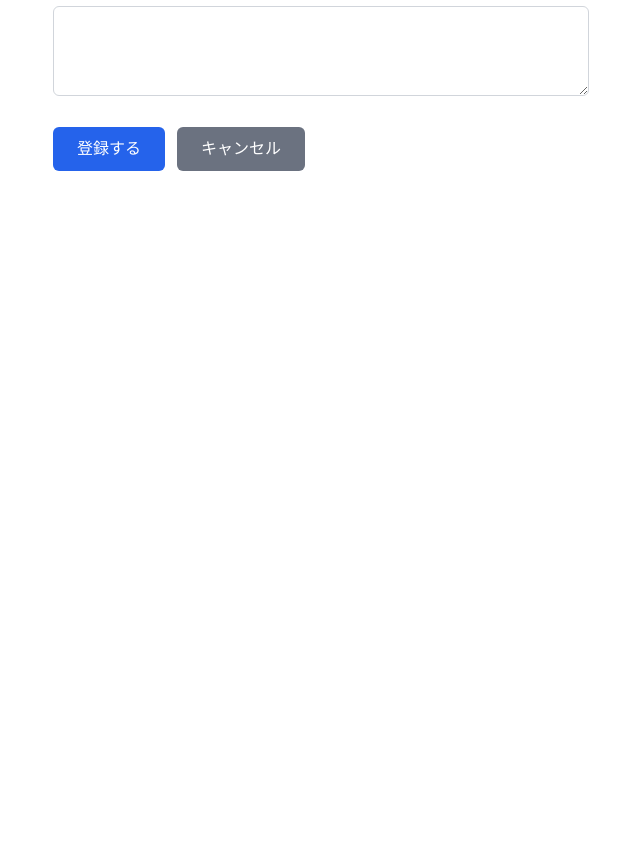
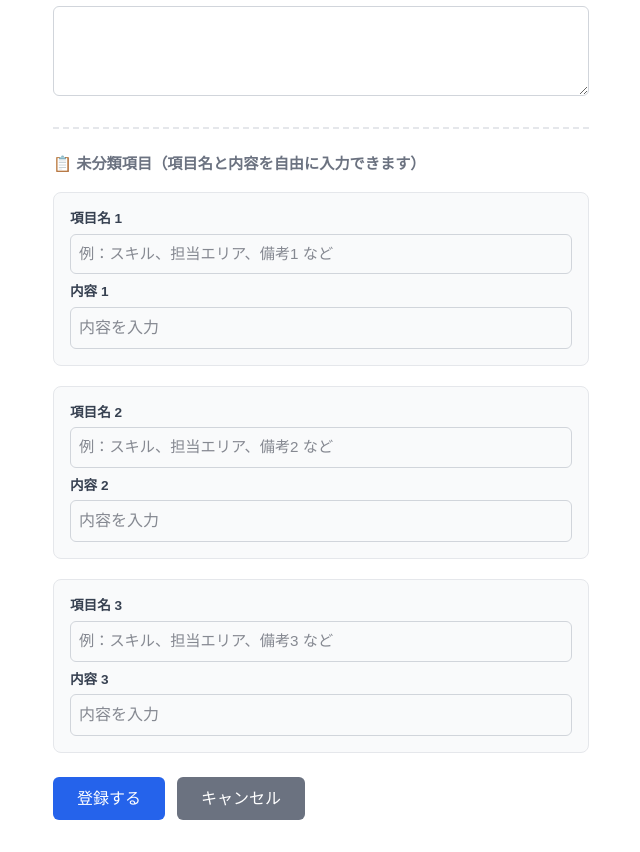
Before and after one commit to ryu07240724/naishoku-system, a Next.js app: page /workers/new in a window 1280 px wide. Shown: the part 780-1632 px from the top of the page, without its empty margins (319-959 px from the left). Before the commit the page ends 983 px from the top, so only its background shows below. Built offline with nearby package versions, Linux system fonts and the light colour scheme; no server answers.

Commit message:
ワーカーに未分類項目3つ追加

```diff
--- a/app/workers/[id]/edit/page.tsx
+++ b/app/workers/[id]/edit/page.tsx
@@ -17,6 +17,12 @@ export default function EditWorkerPage() {
     bank_account_number: '',
     bank_account_holder: '',
     note: '',
+    custom_label_1: '',
+    custom_value_1: '',
+    custom_label_2: '',
+    custom_value_2: '',
+    custom_label_3: '',
+    custom_value_3: '',
   })
   const [loading, setLoading] = useState(true)
   const [saving, setSaving] = useState(false)
@@ -40,6 +46,12 @@ export default function EditWorkerPage() {
         bank_account_number: data.bank_account_number ?? '',
         bank_account_holder: data.bank_account_holder ?? '',
         note: data.note ?? '',
+        custom_label_1: data.custom_label_1 ?? '',
+        custom_value_1: data.custom_value_1 ?? '',
+        custom_label_2: data.custom_label_2 ?? '',
+        custom_value_2: data.custom_value_2 ?? '',
+        custom_label_3: data.custom_label_3 ?? '',
+        custom_value_3: data.custom_value_3 ?? '',
       })
       setLoading(false)
     }
@@ -77,6 +89,8 @@ export default function EditWorkerPage() {
     { label: 'メモ', name: 'note', type: 'textarea' },
   ]
 
+  const customFields = [1, 2, 3]
+
   if (loading) return <p style={{ padding: '2rem' }}>読み込み中...</p>
 
   return (
@@ -111,6 +125,42 @@ export default function EditWorkerPage() {
         </div>
       ))}
 
+      <div style={{ borderTop: '2px dashed #e5e7eb', marginTop: '1.5rem', paddingTop: '1.5rem' }}>
+        <p style={{ fontWeight: 'bold', fontSize: '0.95rem', marginBottom: '1rem', color: '#6b7280' }}>
+          📋 未分類項目（項目名と内容を自由に入力できます）
+        </p>
+        {customFields.map((n) => (
+          <div key={n} style={{ marginBottom: '1.25rem', padding: '1rem', backgroundColor: '#f9fafb', borderRadius: '8px', border: '1px solid #e5e7eb' }}>
+            <div style={{ marginBottom: '0.5rem' }}>
+              <label style={{ display: 'block', marginBottom: '0.25rem', fontWeight: 'bold', fontSize: '0.85rem', color: '#374151' }}>
+                項目名 {n}
+              </label>
+              <input
+                type="text"
+                name={`custom_label_${n}`}
+                value={form[`custom_label_${n}` as keyof typeof form]}
+                onChange={handleChange}
+                placeholder={`例：スキル、担当エリア、備考${n} など`}
+                style={{ width: '100%', padding: '0.5rem', border: '1px solid #d1d5db', borderRadius: '6px', fontSize: '0.95rem', color: '#111827' }}
+              />
+            </div>
+            <div>
+              <label style={{ display: 'block', marginBottom: '0.25rem', fontWeight: 'bold', fontSize: '0.85rem', color: '#374151' }}>
+                内容 {n}
+              </label>
+              <input
+                type="text"
+                name={`custom_value_${n}`}
+                value={form[`custom_value_${n}` as keyof typeof form]}
+                onChange={handleChange}
+                placeholder="内容を入力"
+                style={{ width: '100%', padding: '0.5rem', border: '1px solid #d1d5db', borderRadius: '6px', fontSize: '1rem', color: '#111827' }}
+              />
+            </div>
+          </div>
+        ))}
+      </div>
+
       <div style={{ display: 'flex', gap: '0.75rem', marginTop: '1.5rem' }}>
         <button
           onClick={handleSubmit}
--- a/app/workers/[id]/page.tsx
+++ b/app/workers/[id]/page.tsx
@@ -16,6 +16,12 @@ type Worker = {
   bank_account_holder: string | null
   status: string
   note: string | null
+  custom_label_1: string | null
+  custom_value_1: string | null
+  custom_label_2: string | null
+  custom_value_2: string | null
+  custom_label_3: string | null
+  custom_value_3: string | null
 }
 
 export default function WorkerDetailPage() {
@@ -67,6 +73,12 @@ export default function WorkerDetailPage() {
     { label: 'メモ', value: worker.note },
   ]
 
+  const customRows = [
+    { label: worker.custom_label_1 || '未分類項目1', value: worker.custom_value_1 },
+    { label: worker.custom_label_2 || '未分類項目2', value: worker.custom_value_2 },
+    { label: worker.custom_label_3 || '未分類項目3', value: worker.custom_value_3 },
+  ].filter((r) => r.label || r.value)
+
   return (
     <div style={{ backgroundColor: 'white', minHeight: '100vh', fontFamily: 'sans-serif', color: '#111827' }}>
     <div style={{ maxWidth: '600px', margin: '0 auto', padding: '2rem' }}>
@@ -84,7 +96,7 @@ export default function WorkerDetailPage() {
         </span>
       </div>
 
-      <table style={{ width: '100%', borderCollapse: 'collapse', marginBottom: '2rem' }}>
+      <table style={{ width: '100%', borderCollapse: 'collapse', marginBottom: '1.5rem' }}>
         <tbody>
           {rows.map((r) => (
             <tr key={r.label} style={{ borderBottom: '1px solid #e5e7eb' }}>
@@ -94,6 +106,22 @@ export default function WorkerDetailPage() {
           ))}
         </tbody>
       </table>
+
+      {customRows.length > 0 && (
+        <div style={{ marginBottom: '2rem' }}>
+          <p style={{ fontWeight: 'bold', fontSize: '0.9rem', color: '#6b7280', marginBottom: '0.5rem' }}>📋 未分類項目</p>
+          <table style={{ width: '100%', borderCollapse: 'collapse' }}>
+            <tbody>
+              {customRows.map((r, i) => (
+                <tr key={i} style={{ borderBottom: '1px solid #e5e7eb' }}>
+                  <td style={{ padding: '0.75rem', fontWeight: 'bold', color: '#6b7280', width: '40%' }}>{r.label}</td>
+                  <td style={{ padding: '0.75rem', color: '#111827' }}>{r.value ?? '—'}</td>
+                </tr>
+              ))}
+            </tbody>
+          </table>
+        </div>
+      )}
 
       <div style={{ display: 'flex', gap: '0.75rem', flexWrap: 'wrap' }}>
         <button
--- a/app/workers/new/page.tsx
+++ b/app/workers/new/page.tsx
@@ -16,6 +16,12 @@ export default function NewWorkerPage() {
     bank_account_number: '',
     bank_account_holder: '',
     note: '',
+    custom_label_1: '',
+    custom_value_1: '',
+    custom_label_2: '',
+    custom_value_2: '',
+    custom_label_3: '',
+    custom_value_3: '',
   })
   const [loading, setLoading] = useState(false)
   const [error, setError] = useState('')
@@ -51,6 +57,8 @@ export default function NewWorkerPage() {
     { label: 'メモ', name: 'note', type: 'textarea' },
   ]
 
+  const customFields = [1, 2, 3]
+
   return (
     <div style={{ backgroundColor: 'white', minHeight: '100vh', fontFamily: 'sans-serif', color: '#111827' }}>
     <div style={{ maxWidth: '600px', margin: '0 auto', padding: '2rem' }}>
@@ -85,6 +93,42 @@ export default function NewWorkerPage() {
         </div>
       ))}
 
+      <div style={{ borderTop: '2px dashed #e5e7eb', marginTop: '1.5rem', paddingTop: '1.5rem' }}>
+        <p style={{ fontWeight: 'bold', fontSize: '0.95rem', marginBottom: '1rem', color: '#6b7280' }}>
+          📋 未分類項目（項目名と内容を自由に入力できます）
+        </p>
+        {customFields.map((n) => (
+          <div key={n} style={{ marginBottom: '1.25rem', padding: '1rem', backgroundColor: '#f9fafb', borderRadius: '8px', border: '1px solid #e5e7eb' }}>
+            <div style={{ marginBottom: '0.5rem' }}>
+              <label style={{ display: 'block', marginBottom: '0.25rem', fontWeight: 'bold', fontSize: '0.85rem', color: '#374151' }}>
+                項目名 {n}
+              </label>
+              <input
+                type="text"
+                name={`custom_label_${n}`}
+                value={form[`custom_label_${n}` as keyof typeof form]}
+                onChange={handleChange}
+                placeholder={`例：スキル、担当エリア、備考${n} など`}
+                style={{ width: '100%', padding: '0.5rem', border: '1px solid #d1d5db', borderRadius: '6px', fontSize: '0.95rem', color: '#111827' }}
+              />
+            </div>
+            <div>
+              <label style={{ display: 'block', marginBottom: '0.25rem', fontWeight: 'bold', fontSize: '0.85rem', color: '#374151' }}>
+                内容 {n}
+              </label>
+              <input
+                type="text"
+                name={`custom_value_${n}`}
+                value={form[`custom_value_${n}` as keyof typeof form]}
+                onChange={handleChange}
+                placeholder="内容を入力"
+                style={{ width: '100%', padding: '0.5rem', border: '1px solid #d1d5db', borderRadius: '6px', fontSize: '1rem', color: '#111827' }}
+              />
+            </div>
+          </div>
+        ))}
+      </div>
+
       <div style={{ display: 'flex', gap: '0.75rem', marginTop: '1.5rem' }}>
         <button
           onClick={handleSubmit}
```
